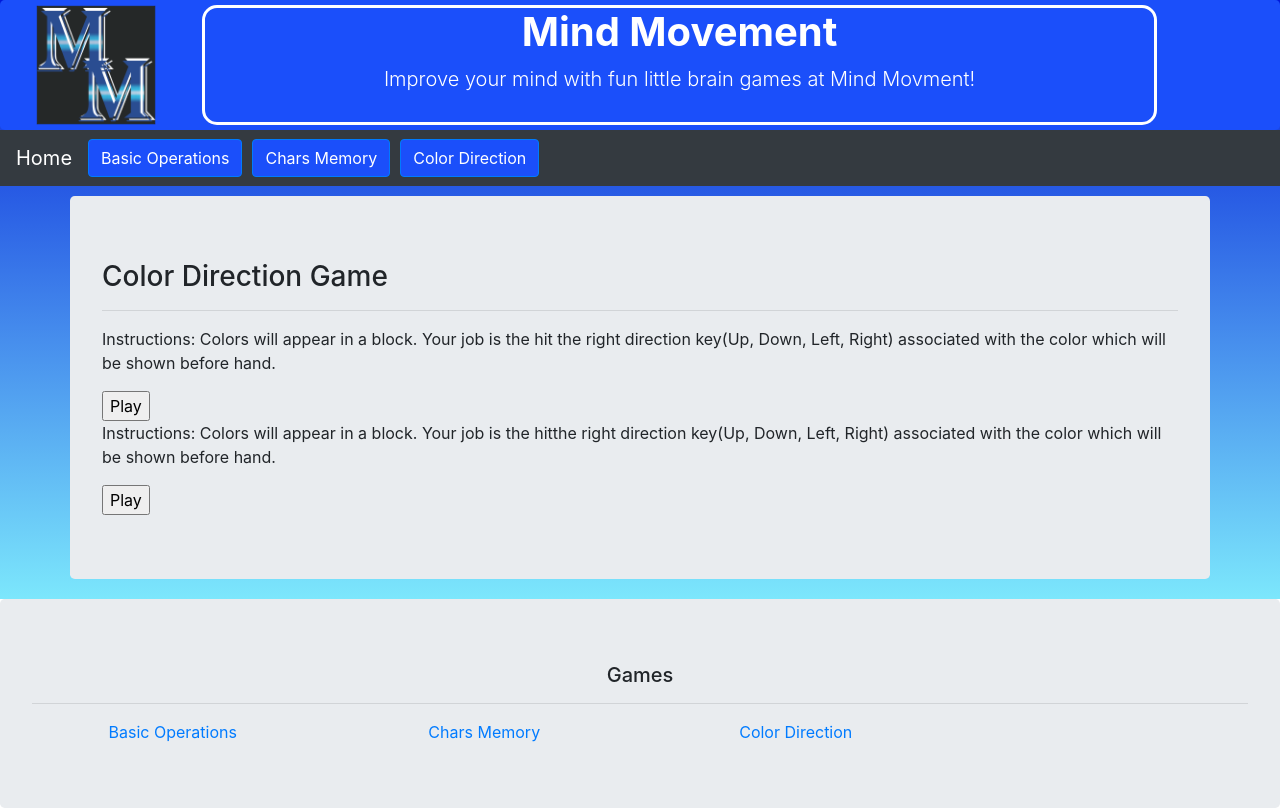
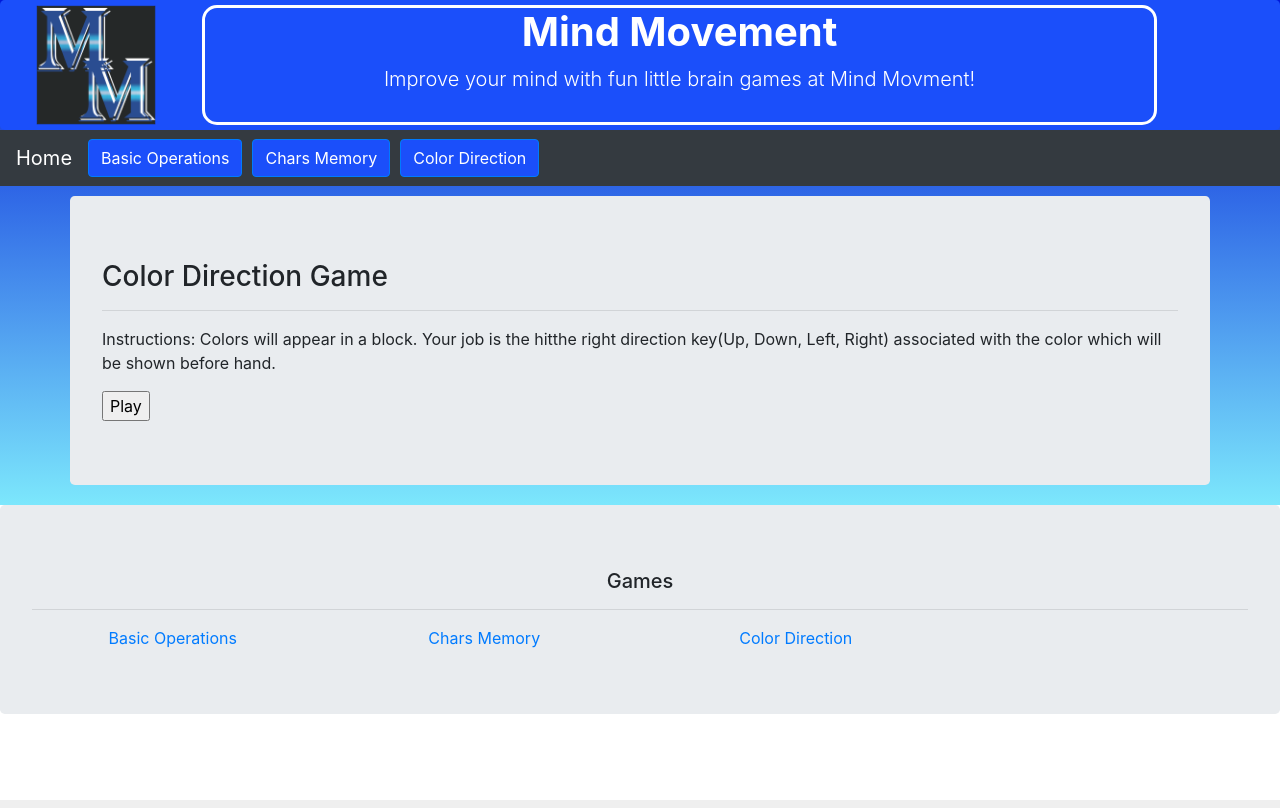
Before and after one commit to 1HectorAC/mindMovement, a Flask app: page /game/game3 in a window 1280 px wide. Run offline with Flask 2, Linux system fonts and the light colour scheme; some libraries are stand-ins or nearby versions.

Commit message:
Removed redundant start of game in game3.html file.

```diff
--- a/templates/game3.html
+++ b/templates/game3.html
@@ -22,13 +22,7 @@
 
             <!--Main stuff here-->
             <form>
-                <div class="MainContent">
-                    <p>Instructions: Colors will appear in a block. Your job is the hit
-                        the right direction key(Up, Down, Left, Right) associated with the color which will
-                        be shown before hand.
-                    </p>
-                    <input type="submit" value="Play">
-                </div>
+                <div class="MainContent"></div>
 
             </form>
 
```
